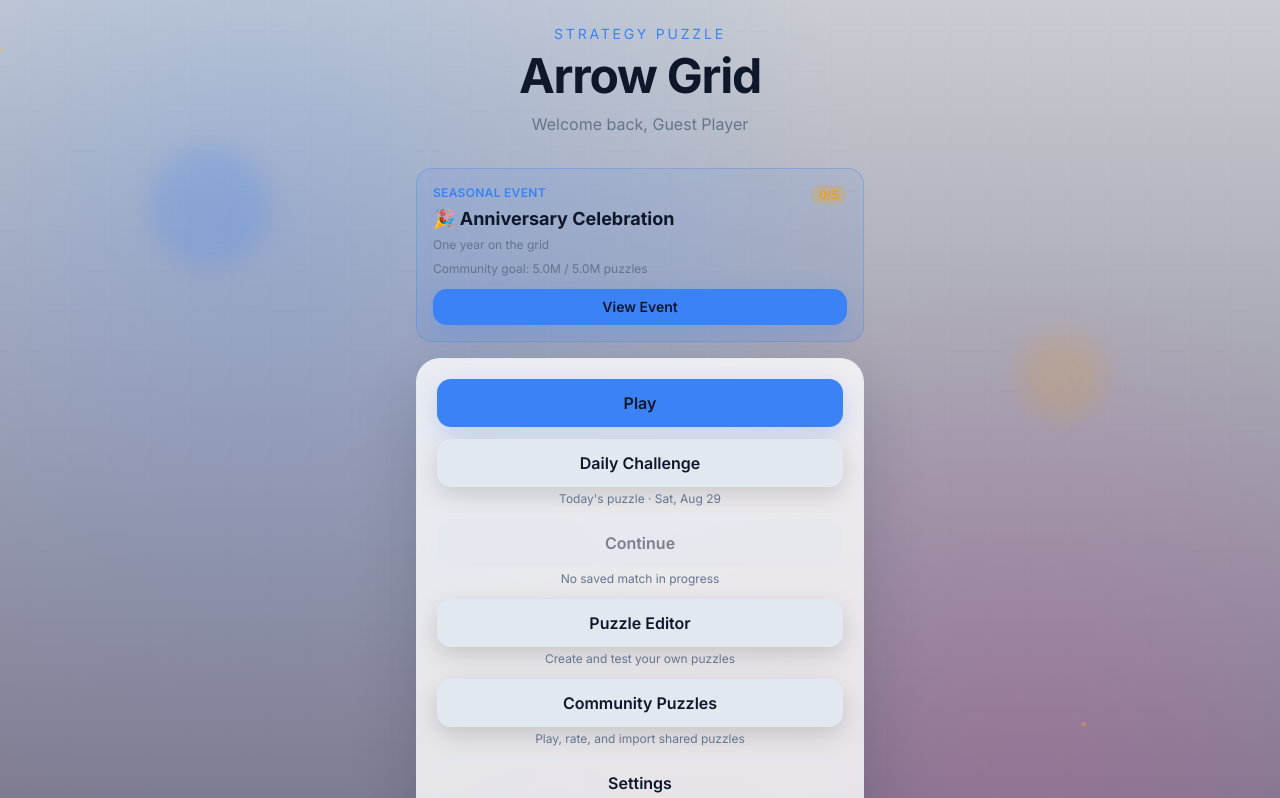
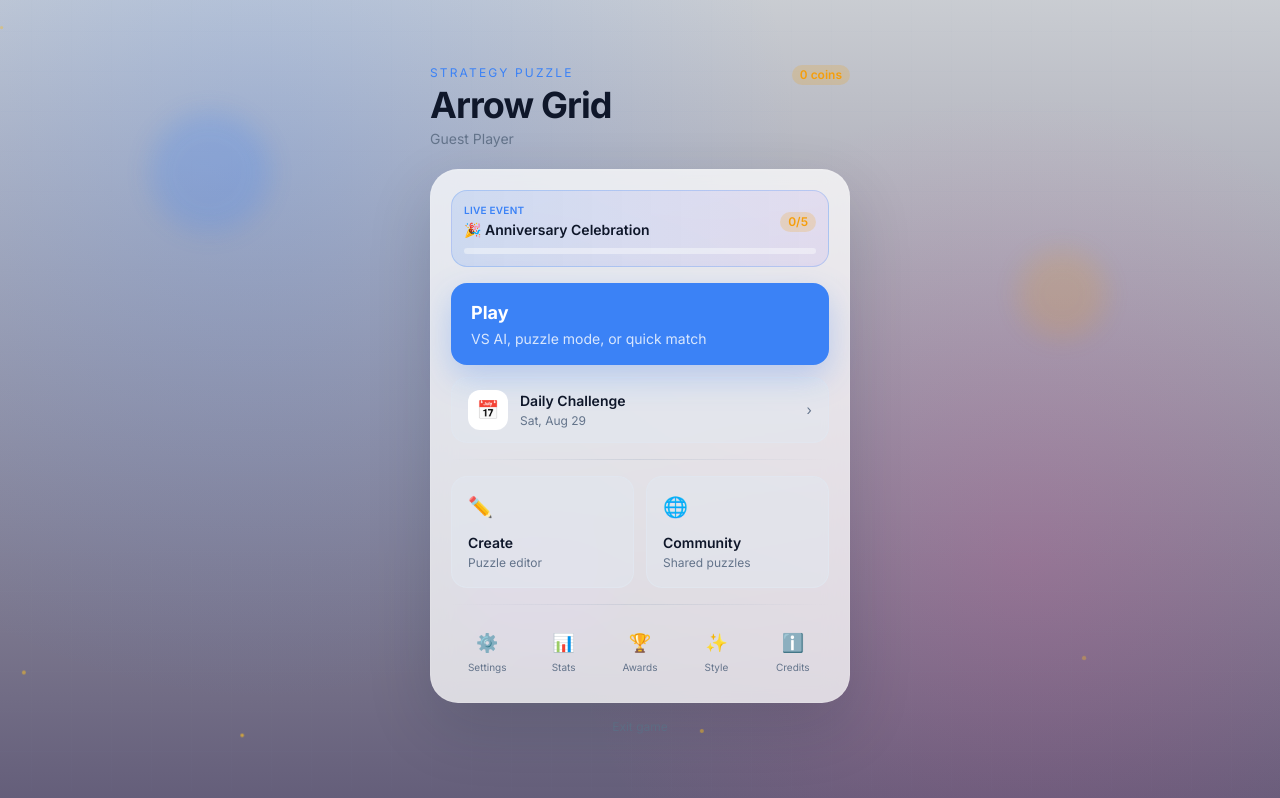
Before and after one commit to Himanshu8913/arrow-grid, a React (Vite) app: page / in a window 1280 px wide. Shown: the top 798 px of the page. Built offline with nearby package versions, Linux system fonts and the light colour scheme.

Commit message:
feat(menu): introduce MenuScreenHeader component for consistent header layout across community, editor, and seasonal screens; update styles and refactor existing screens to utilize the new component

```diff
--- a/src/components/community/community-screen.tsx
+++ b/src/components/community/community-screen.tsx
@@ -1,6 +1,7 @@
 import { useMemo, useState } from "react";
 
 import { MenuBackground } from "@/components/menu/menu-background";
+import { MenuScreenHeader } from "@/components/menu/menu-screen-header";
 import { DEFAULT_PUZZLE_ID } from "@/data/puzzles";
 import {
   decodePuzzleShareCode,
@@ -150,16 +151,10 @@ export function CommunityScreen({
     <div className="relative min-h-dvh overflow-y-auto p-4 sm:p-6">
       <MenuBackground />
 
-      <div className="relative z-10 mx-auto flex w-full max-w-3xl flex-col gap-4">
-        <div className="flex items-center justify-between gap-3">
-          <Button type="button" variant="ghost" onClick={onBack}>
-            ← Back
-          </Button>
-          <h1 className="text-xl font-bold text-text-primary">Community Puzzles</h1>
-          <div className="w-16" />
-        </div>
+      <div className="relative z-10 mx-auto flex w-full max-w-2xl flex-col gap-4">
+        <MenuScreenHeader title="Community" onBack={onBack} />
 
-        <div className="rounded-3xl border border-bg-card/60 bg-bg-surface/90 p-4 shadow-[var(--shadow-strong)] backdrop-blur-sm sm:p-5">
+        <div className="rounded-[28px] border border-white/10 bg-bg-surface/80 p-4 shadow-[var(--shadow-strong)] backdrop-blur-md sm:p-5">
           <h2 className="text-sm font-semibold text-text-primary">Import Share Code</h2>
           <p className="mt-1 text-xs text-text-muted">
             Paste a puzzle code from another player to add it to your library.
@@ -178,7 +173,7 @@ export function CommunityScreen({
           </div>
         </div>
 
-        <div className="rounded-3xl border border-bg-card/60 bg-bg-surface/90 p-4 shadow-[var(--shadow-strong)] backdrop-blur-sm sm:p-5">
+        <div className="rounded-[28px] border border-white/10 bg-bg-surface/80 p-4 shadow-[var(--shadow-strong)] backdrop-blur-md sm:p-5">
           <div className="mb-4 flex flex-wrap items-center justify-between gap-3">
             <h2 className="text-sm font-semibold text-text-primary">Your Library</h2>
             <Dropdown
--- a/src/components/editor/puzzle-editor-screen.tsx
+++ b/src/components/editor/puzzle-editor-screen.tsx
@@ -5,6 +5,7 @@ import {
   resizeEditorBoard,
 } from "@/components/editor/puzzle-editor-board";
 import { MenuBackground } from "@/components/menu/menu-background";
+import { MenuScreenHeader } from "@/components/menu/menu-screen-header";
 import { DEFAULT_PUZZLE_ID } from "@/data/puzzles";
 import {
   boardToPlacements,
@@ -211,16 +212,10 @@ export function PuzzleEditorScreen({
     <div className="relative min-h-dvh overflow-y-auto p-4 sm:p-6">
       <MenuBackground />
 
-      <div className="relative z-10 mx-auto flex w-full max-w-3xl flex-col gap-4">
-        <div className="flex items-center justify-between gap-3">
-          <Button type="button" variant="ghost" onClick={onBack}>
-            ← Back
-          </Button>
-          <h1 className="text-xl font-bold text-text-primary">Puzzle Editor</h1>
-          <div className="w-16" />
-        </div>
+      <div className="relative z-10 mx-auto flex w-full max-w-2xl flex-col gap-4">
+        <MenuScreenHeader title="Puzzle Editor" onBack={onBack} />
 
-        <div className="rounded-3xl border border-bg-card/60 bg-bg-surface/90 p-4 shadow-[var(--shadow-strong)] backdrop-blur-sm sm:p-5">
+        <div className="rounded-[28px] border border-white/10 bg-bg-surface/80 p-4 shadow-[var(--shadow-strong)] backdrop-blur-md sm:p-5">
           <div className="grid gap-3 sm:grid-cols-2">
             <Input
               label="Title"
--- a/src/components/menu/index.ts
+++ b/src/components/menu/index.ts
@@ -2,4 +2,5 @@ export { AchievementsDialog } from "@/components/menu/achievements-dialog";
 export { CreditsDialog } from "@/components/menu/credits-dialog";
 export { MainMenu } from "@/components/menu/main-menu";
 export { MenuBackground } from "@/components/menu/menu-background";
+export { MenuScreenHeader } from "@/components/menu/menu-screen-header";
 export { StatisticsDialog } from "@/components/menu/statistics-dialog";
--- a/src/components/menu/main-menu.tsx
+++ b/src/components/menu/main-menu.tsx
@@ -6,7 +6,7 @@ import { useDailyChallengeStore } from "@/state/daily-challenge-store";
 import { useProfileStore } from "@/state/profile-store";
 import { useProgressStore } from "@/state/progress-store";
 import { formatDailyDateLabel, formatDailyStars } from "@/utils/daily-challenge";
-import { Button } from "@/ui/button";
+import { Badge } from "@/ui/badge";
 import { cn } from "@/utils/cn";
 
 export interface MainMenuProps {
@@ -24,8 +24,16 @@ export interface MainMenuProps {
   onExit: () => void;
 }
 
+const QUICK_LINKS = [
+  { label: "Settings", icon: "⚙️", action: "settings" as const },
+  { label: "Stats", icon: "📊", action: "statistics" as const },
+  { label: "Awards", icon: "🏆", action: "achievements" as const },
+  { label: "Style", icon: "✨", action: "cosmetics" as const },
+  { label: "Credits", icon: "ℹ️", action: "credits" as const },
+] as const;
+
 /**
- * Polished landing screen with primary navigation actions.
+ * Landing screen with a focused play-first layout and grouped secondary actions.
  */
 export function MainMenu({
   onPlay,
@@ -42,128 +50,200 @@ export function MainMenu({
   onExit,
 }: MainMenuProps) {
   const displayName = useProfileStore((state) => state.displayName);
+  const totalCoins = useProfileStore((state) => state.totalCoins);
   const activeMatch = useProgressStore((state) => state.activeMatch);
   const todayResult = useDailyChallengeStore(
     (state) => state.history[getDailyDateKey()] ?? null,
   );
   const canContinue = activeMatch?.game.status === "in-progress";
-  const dailyHint = todayResult
-    ? `Completed today · ${formatDailyStars(todayResult.stars)}`
-    : `Today's puzzle · ${formatDailyDateLabel(getDailyDateKey())}`;
+  const dailyCompleted = Boolean(todayResult);
   const appName = getAppName();
 
+  const quickLinkHandlers = {
+    settings: onOpenSettings,
+    statistics: onOpenStatistics,
+    achievements: onOpenAchievements,
+    cosmetics: onOpenCosmetics,
+    credits: onOpenCredits,
+  } as const;
+
   return (
-    <div className="relative flex min-h-dvh items-center justify-center overflow-hidden p-4 sm:p-6">
+    <div className="relative flex min-h-dvh items-center justify-center overflow-hidden px-4 py-6 sm:px-6">
       <MenuBackground />
 
-      <div className="relative z-10 w-full max-w-md">
-        <div className="menu-hero-enter mb-8 text-center">
-          <p className="text-sm font-medium uppercase tracking-[0.2em] text-accent-primary">
+      <div className="menu-home relative z-10 w-full max-w-[420px]">
+        <header className="menu-hero-enter mb-5 flex items-start justify-between gap-4">
+          <div className="min-w-0">
+            <p className="text-xs font-medium uppercase tracking-[0.18em] text-accent-primary">
               Strategy Puzzle
             </p>
-          <h1 className="mt-2 text-4xl font-bold tracking-tight text-text-primary sm:text-5xl">
+            <h1 className="mt-1 truncate text-3xl font-bold tracking-tight text-text-primary sm:text-4xl">
               {appName}
             </h1>
-          <p className="mt-3 text-sm text-text-muted sm:text-base">
-            Welcome back, {displayName || "Guest Player"}
+            <p className="mt-1 truncate text-sm text-text-muted">
+              {displayName || "Guest Player"}
             </p>
           </div>
+          <Badge variant="warning" className="shrink-0 tabular-nums">
+            {totalCoins} coins
+          </Badge>
+        </header>
 
-        <SeasonalEventBanner onOpenSeasonal={onOpenSeasonal} />
+        <div className="menu-home-panel menu-stagger rounded-[28px] border border-white/10 bg-bg-surface/75 p-4 shadow-[var(--shadow-strong)] backdrop-blur-md sm:p-5">
+          <SeasonalEventBanner compact onOpenSeasonal={onOpenSeasonal} />
+
+          <div className="menu-stagger-item mt-4 space-y-3">
+            <button
+              type="button"
+              className="menu-play-cta group w-full rounded-2xl bg-accent-primary px-5 py-4 text-left shadow-[0_12px_32px_rgba(59,130,246,0.28)] transition hover:bg-accent-primary/92 active:scale-[0.99]"
+              onClick={onPlay}
+            >
+              <span className="block text-lg font-bold text-white">Play</span>
+              <span className="mt-0.5 block text-sm text-white/80">
+                VS AI, puzzle mode, or quick match
+              </span>
+            </button>
+
+            <MenuFeatureRow
+              title="Daily Challenge"
+              description={
+                dailyCompleted
+                  ? `Completed · ${formatDailyStars(todayResult!.stars)}`
+                  : formatDailyDateLabel(getDailyDateKey())
+              }
+              icon="📅"
+              disabled={dailyCompleted}
+              onClick={onDailyChallenge}
+            />
+
+            {canContinue ? (
+              <MenuFeatureRow
+                title="Continue"
+                description="Resume your saved match"
+                icon="▶️"
+                onClick={onContinue}
+              />
+            ) : null}
+          </div>
+
+          <div className="menu-home-divider menu-stagger-item my-4" />
+
+          <div className="menu-stagger-item grid grid-cols-2 gap-3">
+            <MenuTile
+              title="Create"
+              description="Puzzle editor"
+              icon="✏️"
+              onClick={onOpenEditor}
+            />
+            <MenuTile
+              title="Community"
+              description="Shared puzzles"
+              icon="🌐"
+              onClick={onOpenCommunity}
+            />
+          </div>
+
+          <div className="menu-home-divider menu-stagger-item my-4" />
 
           <nav
-          aria-label="Main menu"
-          className="menu-stagger flex flex-col gap-3 rounded-3xl border border-bg-card/60 bg-bg-surface/80 p-4 shadow-[var(--shadow-strong)] backdrop-blur-sm sm:p-5"
+            aria-label="Quick links"
+            className="menu-stagger-item grid grid-cols-5 gap-1"
           >
-          <MenuButton label="Play" onClick={onPlay} />
-          <MenuButton
-            label="Daily Challenge"
-            variant="secondary"
-            hint={dailyHint}
-            disabled={Boolean(todayResult)}
-            onClick={onDailyChallenge}
-          />
-          <MenuButton
-            label="Continue"
-            variant="secondary"
-            disabled={!canContinue}
-            hint={
-              canContinue
-                ? "Resume your saved match"
-                : "No saved match in progress"
-            }
-            onClick={onContinue}
-          />
-          <MenuButton
-            label="Puzzle Editor"
-            variant="secondary"
-            hint="Create and test your own puzzles"
-            onClick={onOpenEditor}
-          />
-          <MenuButton
-            label="Community Puzzles"
-            variant="secondary"
-            hint="Play, rate, and import shared puzzles"
-            onClick={onOpenCommunity}
-          />
-          <MenuButton
-            label="Settings"
-            variant="ghost"
-            onClick={onOpenSettings}
-          />
-          <div className="grid grid-cols-1 gap-3 sm:grid-cols-2">
-            <MenuButton
-              label="Statistics"
-              variant="ghost"
-              onClick={onOpenStatistics}
-            />
-            <MenuButton
-              label="Achievements"
-              variant="ghost"
-              onClick={onOpenAchievements}
-            />
+            {QUICK_LINKS.map((link) => (
+              <button
+                key={link.action}
+                type="button"
+                className="menu-quick-link flex flex-col items-center gap-1 rounded-xl px-1 py-2 text-center transition hover:bg-bg-card/70"
+                onClick={quickLinkHandlers[link.action]}
+              >
+                <span className="text-lg" aria-hidden="true">
+                  {link.icon}
+                </span>
+                <span className="text-[10px] font-medium leading-tight text-text-muted">
+                  {link.label}
+                </span>
+              </button>
+            ))}
+          </nav>
         </div>
-          <MenuButton
-            label="Cosmetics"
-            variant="ghost"
-            onClick={onOpenCosmetics}
-          />
-          <MenuButton label="Credits" variant="ghost" onClick={onOpenCredits} />
-          <MenuButton label="Exit" variant="danger" onClick={onExit} />
-        </nav>
+
+        <button
+          type="button"
+          className="menu-stagger-item mx-auto mt-4 block text-xs text-text-muted transition hover:text-danger"
+          onClick={onExit}
+        >
+          Exit game
+        </button>
       </div>
     </div>
   );
 }
 
-function MenuButton({
-  label,
-  hint,
-  variant = "primary",
+function MenuFeatureRow({
+  title,
+  description,
+  icon,
   disabled = false,
   onClick,
 }: {
-  label: string;
-  hint?: string;
-  variant?: "primary" | "secondary" | "ghost" | "danger";
+  title: string;
+  description: string;
+  icon: string;
   disabled?: boolean;
   onClick: () => void;
 }) {
   return (
-    <div className="menu-stagger-item text-left">
-      <Button
+    <button
       type="button"
-        variant={variant}
-        size="lg"
       disabled={disabled}
-        className={cn("w-full justify-center")}
+      className={cn(
+        "menu-feature-row flex w-full items-center gap-3 rounded-2xl border border-bg-card/80 bg-bg-card/50 px-4 py-3 text-left transition",
+        "hover:border-accent-primary/30 hover:bg-bg-card/80 active:scale-[0.99]",
+        "disabled:cursor-not-allowed disabled:opacity-55 disabled:hover:border-bg-card/80 disabled:hover:bg-bg-card/50",
+      )}
       onClick={onClick}
     >
-        {label}
-      </Button>
-      {hint ? (
-        <p className="mt-1 px-1 text-center text-xs text-text-muted">{hint}</p>
-      ) : null}
-    </div>
+      <span
+        className="flex size-10 shrink-0 items-center justify-center rounded-xl bg-bg-surface text-lg"
+        aria-hidden="true"
+      >
+        {icon}
+      </span>
+      <span className="min-w-0 flex-1">
+        <span className="block text-sm font-semibold text-text-primary">{title}</span>
+        <span className="mt-0.5 block truncate text-xs text-text-muted">
+          {description}
+        </span>
+      </span>
+      <span className="text-sm text-text-muted" aria-hidden="true">
+        ›
+      </span>
+    </button>
   );
 }
+
+function MenuTile({
+  title,
+  description,
+  icon,
+  onClick,
+}: {
+  title: string;
+  description: string;
+  icon: string;
+  onClick: () => void;
+}) {
+  return (
+    <button
+      type="button"
+      className="menu-tile flex flex-col items-start rounded-2xl border border-bg-card/80 bg-bg-card/50 p-4 text-left transition hover:border-accent-primary/25 hover:bg-bg-card/80 active:scale-[0.99]"
+      onClick={onClick}
+    >
+      <span className="text-xl" aria-hidden="true">
+        {icon}
+      </span>
+      <span className="mt-3 text-sm font-semibold text-text-primary">{title}</span>
+      <span className="mt-0.5 text-xs text-text-muted">{description}</span>
+    </button>
+  );
+}
--- /dev/null
+++ b/src/components/menu/menu-screen-header.tsx
@@ -0,0 +1,23 @@
+import { Button } from "@/ui/button";
+
+export interface MenuScreenHeaderProps {
+  title: string;
+  onBack: () => void;
+}
+
+/**
+ * Consistent back + title header for secondary menu screens.
+ */
+export function MenuScreenHeader({ title, onBack }: MenuScreenHeaderProps) {
+  return (
+    <div className="flex items-center gap-3">
+      <Button type="button" variant="ghost" size="sm" onClick={onBack}>
+        ← Back
+      </Button>
+      <h1 className="flex-1 text-center text-lg font-bold text-text-primary sm:text-xl">
+        {title}
+      </h1>
+      <div className="w-[72px]" aria-hidden />
+    </div>
+  );
+}
--- a/src/components/seasonal/seasonal-event-banner.tsx
+++ b/src/components/seasonal/seasonal-event-banner.tsx
@@ -9,17 +9,21 @@ import {
   formatSeasonalCount,
   getSimulatedCommunityProgress,
 } from "@/utils/seasonal";
-import { Button } from "@/ui/button";
 import { Badge } from "@/ui/badge";
+import { cn } from "@/utils/cn";
 
 export interface SeasonalEventBannerProps {
   onOpenSeasonal: () => void;
+  compact?: boolean;
 }
 
 /**
- * Compact seasonal event callout for the main menu.
+ * Seasonal event callout for the main menu.
  */
-export function SeasonalEventBanner({ onOpenSeasonal }: SeasonalEventBannerProps) {
+export function SeasonalEventBanner({
+  onOpenSeasonal,
+  compact = false,
+}: SeasonalEventBannerProps) {
   const event = getActiveSeasonalEvent();
   const progressByEvent = useSeasonalStore((state) => state.progressByEvent);
   const progress = event
@@ -39,9 +43,44 @@ export function SeasonalEventBanner({ onOpenSeasonal }: SeasonalEventBannerProps
   }
 
   const wins = Math.min(progress.wins, event.challengeTarget);
+  const percent = Math.min(100, (wins / event.challengeTarget) * 100);
+
+  if (compact) {
+    return (
+      <button
+        type="button"
+        className={cn(
+          "menu-stagger-item w-full rounded-2xl border border-accent-primary/25 bg-gradient-to-r",
+          "from-accent-primary/15 to-accent-secondary/10 p-3 text-left transition",
+          "hover:border-accent-primary/40 active:scale-[0.99]",
+        )}
+        onClick={onOpenSeasonal}
+      >
+        <div className="flex items-center justify-between gap-3">
+          <div className="min-w-0">
+            <p className="text-[10px] font-semibold uppercase tracking-wide text-accent-primary">
+              Live event
+            </p>
+            <p className="mt-0.5 truncate text-sm font-semibold text-text-primary">
+              {event.emoji} {event.name}
+            </p>
+          </div>
+          <Badge variant={progress.rewardClaimed ? "success" : "warning"}>
+            {progress.rewardClaimed ? "Done" : `${wins}/${event.challengeTarget}`}
+          </Badge>
+        </div>
+        <div className="mt-2 h-1.5 overflow-hidden rounded-full bg-bg-primary/50">
+          <div
+            className="h-full rounded-full bg-accent-primary transition-all"
+            style={{ width: `${percent}%` }}
+          />
+        </div>
+      </button>
+    );
+  }
 
   return (
-    <div className="menu-stagger-item mb-4 rounded-2xl border border-accent-primary/30 bg-accent-primary/10 p-4 text-left">
+    <div className="menu-stagger-item rounded-2xl border border-accent-primary/30 bg-accent-primary/10 p-4 text-left">
       <div className="flex items-start justify-between gap-3">
         <div>
           <p className="text-xs font-semibold uppercase tracking-wide text-accent-primary">
@@ -64,9 +103,13 @@ export function SeasonalEventBanner({ onOpenSeasonal }: SeasonalEventBannerProps
         </p>
       ) : null}
 
-      <Button type="button" size="sm" className="mt-3 w-full" onClick={onOpenSeasonal}>
-        View Event
-      </Button>
+      <button
+        type="button"
+        className="mt-3 text-sm font-semibold text-accent-primary hover:underline"
+        onClick={onOpenSeasonal}
+      >
+        View event details →
+      </button>
     </div>
   );
 }
--- a/src/components/seasonal/seasonal-screen.tsx
+++ b/src/components/seasonal/seasonal-screen.tsx
@@ -1,6 +1,7 @@
 import { useMemo } from "react";
 
 import { MenuBackground } from "@/components/menu/menu-background";
+import { MenuScreenHeader } from "@/components/menu/menu-screen-header";
 import { getSeasonalPuzzleById } from "@/data/seasonal-puzzles";
 import { createGameFromPuzzle } from "@/engine/puzzle";
 import { resolvePuzzleDefinition } from "@/engine/puzzle-resolver";
@@ -49,10 +50,8 @@ export function SeasonalScreen({ onBack, onPlay }: SeasonalScreenProps) {
       <div className="relative min-h-dvh overflow-y-auto p-4 sm:p-6">
         <MenuBackground />
         <div className="relative z-10 mx-auto flex w-full max-w-md flex-col gap-4">
-          <Button type="button" variant="ghost" className="self-start" onClick={onBack}>
-            ← Back
-          </Button>
-          <div className="rounded-3xl border border-bg-card/60 bg-bg-surface/90 p-6 text-center shadow-[var(--shadow-strong)]">
+          <MenuScreenHeader title="Seasonal Event" onBack={onBack} />
+          <div className="rounded-[28px] border border-white/10 bg-bg-surface/80 p-6 text-center shadow-[var(--shadow-strong)] backdrop-blur-md">
             <p className="text-lg font-semibold text-text-primary">No active event</p>
             <p className="mt-2 text-sm text-text-muted">
               Check back later for Halloween, Winter, Diwali, and anniversary
@@ -100,15 +99,9 @@ export function SeasonalScreen({ onBack, onPlay }: SeasonalScreenProps) {
       <MenuBackground />
 
       <div className="relative z-10 mx-auto flex w-full max-w-2xl flex-col gap-4">
-        <div className="flex items-center justify-between gap-3">
-          <Button type="button" variant="ghost" onClick={onBack}>
-            ← Back
-          </Button>
-          <h1 className="text-xl font-bold text-text-primary">Seasonal Event</h1>
-          <div className="w-16" />
-        </div>
+        <MenuScreenHeader title="Seasonal Event" onBack={onBack} />
 
-        <div className="rounded-3xl border border-bg-card/60 bg-bg-surface/90 p-5 shadow-[var(--shadow-strong)] backdrop-blur-sm">
+        <div className="rounded-[28px] border border-white/10 bg-bg-surface/80 p-5 shadow-[var(--shadow-strong)] backdrop-blur-md sm:p-6">
           <div className="flex flex-wrap items-start justify-between gap-3">
             <div>
               <p className="text-3xl" aria-hidden="true">
--- a/src/styles/index.css
+++ b/src/styles/index.css
@@ -771,3 +771,31 @@ html.animations-disabled .menu-bg-grid,
 html.animations-disabled .menu-bg-orb {
   animation: none !important;
 }
+
+.menu-home-panel {
+  box-shadow:
+    var(--shadow-strong),
+    inset 0 1px 0 rgb(255 255 255 / 0.06);
+}
+
+.menu-home-divider {
+  height: 1px;
+  background: linear-gradient(
+    90deg,
+    transparent,
+    rgb(148 163 184 / 0.25),
+    transparent
+  );
+}
+
+.menu-play-cta:focus-visible {
+  outline: 2px solid var(--theme-accent-primary);
+  outline-offset: 2px;
+}
+
+.menu-feature-row:focus-visible,
+.menu-tile:focus-visible,
+.menu-quick-link:focus-visible {
+  outline: 2px solid var(--theme-accent-primary);
+  outline-offset: 2px;
+}
```
Lines whose indentation alone changed are shown as unchanged.
